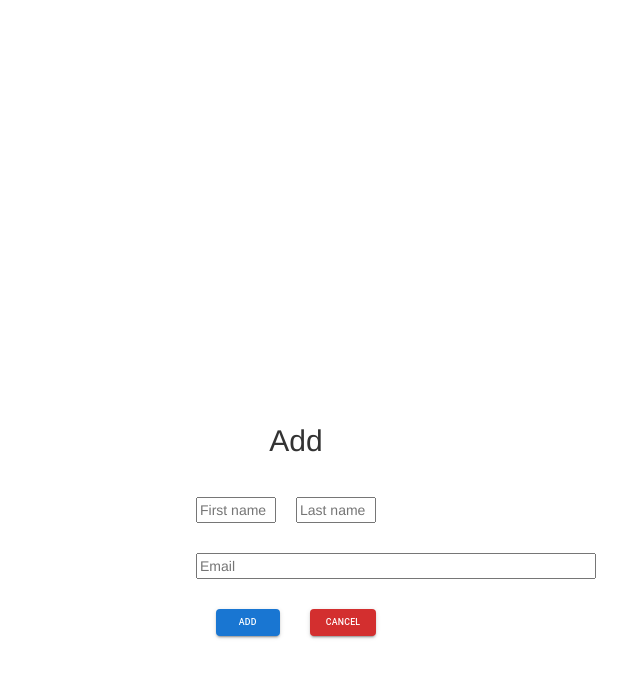
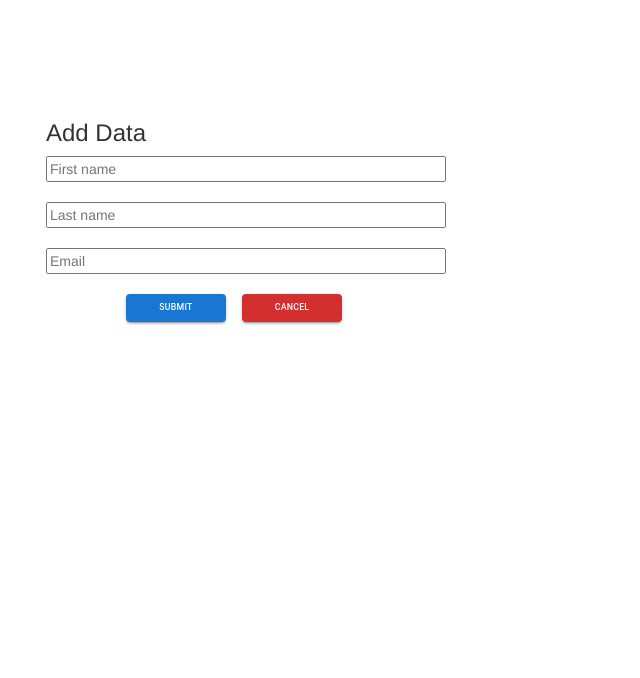
Before and after one commit to Parth1099/Infynno, a React (Create React App) app: page /addform in a window 1280 px wide. Shown: the top 678 px of the page, without its empty margins (344-984 px from the left). Built offline with nearby package versions, Linux system fonts and the light colour scheme; no server answers.

Commit message:
Final Task Done

```diff
--- a/src/edit.jsx
+++ b/src/edit.jsx
@@ -51,7 +51,6 @@ export function Edit({ apidata, setapidata }) {
     <>
       <>{/* <input type="text" value={edit.email} /> */}</>
       <Box sx={{ width: 500, m: "auto", mt: 15 }}>
-
         <Formik
           initialValues={{
             email: !id ? "" : apidata[id - 1].email,
@@ -75,108 +74,65 @@ export function Edit({ apidata, setapidata }) {
           }}
         >
           {({ errors, touched }) => (
-            <Form
-              style={{
-                display: "flex",
-                flexDirection: "column",
-                gap: "30px",
-                justifyContent: "center",
-                alignItems: "center",
-                height: "100vh",
-              }}
-            >
-              <h2>Add</h2>
-              <div
-                style={{
-                  display: "flex",
-                  gap: "30px",
-                  width: "40%",
-                  alignItems: "center",
-                }}
-              >
-                <div
-                  style={{
-                    display: "flex",
-                    gap: "20px",
-                    width: "80%",
-                    alignItems: "center",
-                  }}
-                >
-                  <div
-                    style={{
-                      display: "flex",
-                      flexDirection: "column",
-                      gap: "1px",
-                      width: "50%",
-                    }}
-                  >
+            <Form>
+              <h3>Add Data</h3>
+
+              <div>
                 <Field
                   placeHolder="First name"
                   variant="outlined"
                   name="first_name"
+                  style={{ width: "400px" }}
                   type="text"
                 />
                 {touched.first_name && errors.first_name ? (
                   <div style={{ color: "red" }}>{errors.first_name}</div>
                 ) : null}
               </div>
-                  <div
-                    style={{
-                      display: "flex",
-                      flexDirection: "column",
-                      gap: "1px",
-                      width: "50%",
-                    }}
-                  >
+              <br></br>
+
+              <div>
                 <Field
                   placeHolder="Last name"
                   variant="outlined"
                   name="last_name"
+                  style={{ width: "400px" }}
                   type="text"
                 />
                 {touched.last_name && errors.last_name ? (
                   <div style={{ color: "red" }}>{errors.last_name}</div>
                 ) : null}
               </div>
-                </div>
-              </div>
 
-              <div
-                style={{
-                  display: "flex",
-                  gap: "30px",
-                  width: "40%",
-                  alignItems: "center",
-                }}
-              >
+              <br></br>
               <div>
                 <Field
                   placeHolder="Email"
                   variant="outlined"
+                  type="text"
                   style={{ width: "400px" }}
-                    type="text"
                   name="email"
                 />
                 {touched.email && errors.email ? (
                   <div style={{ color: "red" }}>{errors.email}</div>
                 ) : null}
               </div>
-              </div>
-
-              <div
-                style={{
-                  display: "flex",
-                  gap: "30px",
-                  width: "30%",
-                  justifyContent: "center",
-                }}
+              <br></br>
+              <div style={{ marginLeft: "80px" }}>
+                <Button
+                  variant="contained"
+                  type="submit"
+                  sx={{ mr: 2, width: "100px" }}
                 >
-                <Button variant="contained" type="submit">
-                  Add
+                  Submit
                 </Button>
                 <Link to={"/"} style={{ textDecoration: "none" }}>
-                  <Button variant="contained" color="error">
-                    cancel
+                  <Button
+                    variant="contained"
+                    color="error"
+                    sx={{ width: "100px" }}
+                  >
+                    Cancel
                   </Button>
                 </Link>
               </div>
```
Also changed, not shown: src/View.js (+1 -11 lines). Lines whose indentation alone changed are shown as unchanged.
